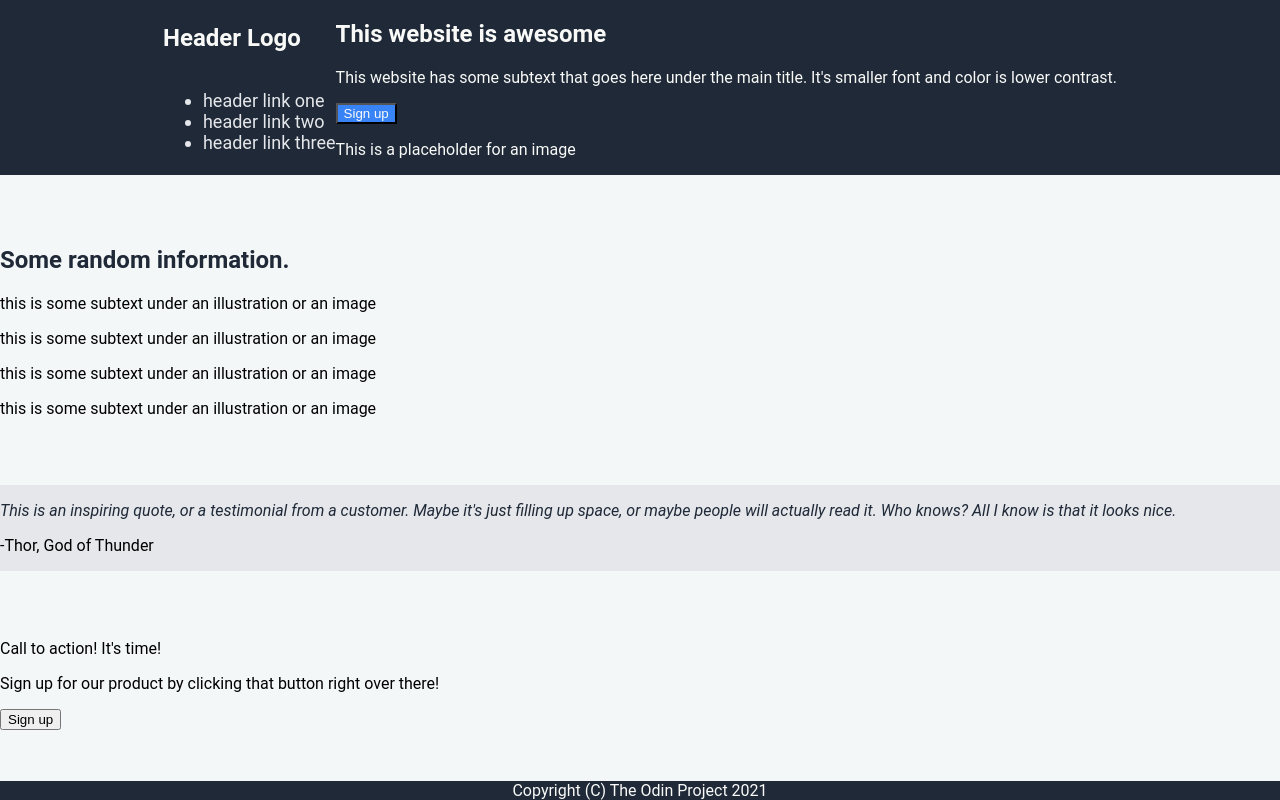
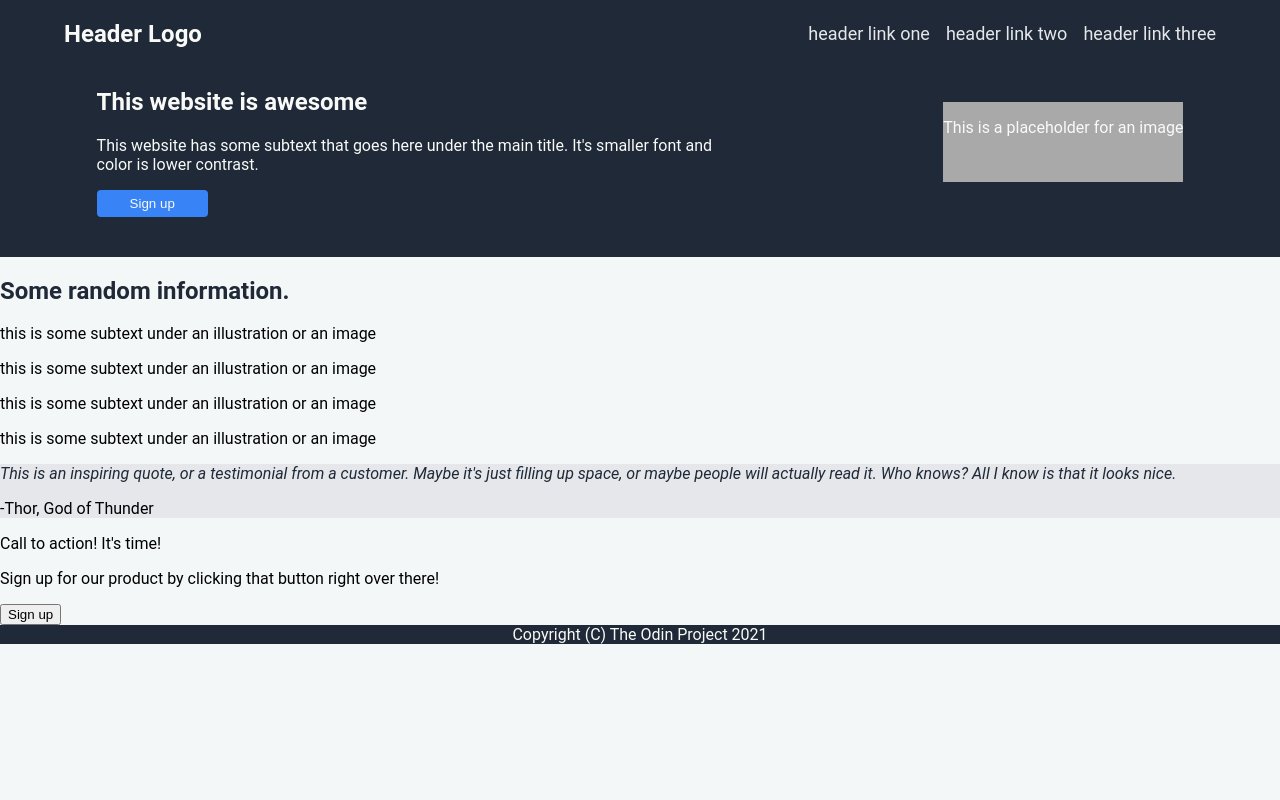
Before and after one commit to plamen5rov/TheOdinProject, a plain HTML site: page landing-page/index.html in a window 1280 px wide. Drawn offline with Linux system fonts and the light colour scheme.

Commit message:
feat: header section css refactoring

```diff
--- a/landing-page/index.html
+++ b/landing-page/index.html
@@ -1,8 +1,8 @@
 <!DOCTYPE html>
 <html lang="en">
   <head>
-    <meta charset="UTF-8">
-    <meta name="viewport" content="width=device-width, initial-scale=1.0">
+    <meta charset="UTF-8" />
+    <meta name="viewport" content="width=device-width, initial-scale=1.0" />
     <link rel="stylesheet" href="style.css" />
     <title>Landing Page Demo</title>
   </head>
@@ -10,18 +10,19 @@
     <header>
       <section id="top-menu">
         <h2>Header Logo</h2>
-    <nav>
         <ul>
           <li>header link one</li>
           <li>header link two</li>
           <li>header link three</li>
         </ul>
-    </nav>
       </section>
       <section id="header-section">
         <div class="title-area">
           <h1>This website is awesome</h1>
-        <p>This website has some subtext that goes here under the main title. It's smaller font and color is lower contrast.</p>
+          <p>
+            This website has some subtext that goes here under the main title.
+            It's smaller font and color is lower contrast.
+          </p>
           <button>Sign up</button>
         </div>
         <div class="img">
@@ -47,16 +48,21 @@
         <div class="img-div"></div>
         <p>this is some subtext under an illustration or an image</p>
       </div>
-
     </section>
     <section id="testimonial">
-        <p id="quote">This is an inspiring quote, or a testimonial from a customer. Maybe it's just filling up space, or maybe people will actually read it. Who knows? All I know is that it looks nice.</p>
+      <p id="quote">
+        This is an inspiring quote, or a testimonial from a customer. Maybe it's
+        just filling up space, or maybe people will actually read it. Who knows?
+        All I know is that it looks nice.
+      </p>
       <p id="signature">-Thor, God of Thunder</p>
     </section>
     <section id="CTA">
       <div class="cta-titles">
         <p class="cta-title">Call to action! It's time!</p>
-            <p class="cta-subtext">Sign up for our product by clicking that button right over there!</p>
+        <p class="cta-subtext">
+          Sign up for our product by clicking that button right over there!
+        </p>
       </div>
       <button>Sign up</button>
     </section>
--- a/landing-page/style.css
+++ b/landing-page/style.css
@@ -3,10 +3,6 @@ body {
   margin: 0;
   background-color: rgb(244, 247, 247);
   font-family: "Roboto", sans-serif;
-  display: flex;
-  flex-direction: column;
-  justify-content: space-between;
-  align-items: stretch;
   padding: 0;
 }
 
@@ -14,15 +10,27 @@ header,
 footer {
   display: flex;
   justify-content: center;
-  align-items: center;
+  /* align-items: center; */
   background-color: #1f2937;
   color: #f9faf8;
 }
 
+header {
+  flex-direction: column;
+}
+
 ul {
-  text-decoration: none;
+  list-style-type: none;
   font-size: 18px;
   color: #e5e7eb;
+  display: flex;
+  margin-right: 4rem;
+  justify-content: space-between;
+  align-items: center;
+}
+
+li {
+  padding-left: 16px;
 }
 
 h2 {
@@ -30,27 +38,52 @@ h2 {
   font-weight: extra-bold;
   color: #1f2937;
 }
-
+#header-section {
+  display: flex;
+  flex-direction: row;
+  justify-content: space-around;
+  margin-bottom: 40px;
+  margin-left: 4rem;
+}
 .title-area h1 {
   font-size: 48 px;
   font-weight: extra-bold;
   color: #f9faf8;
+  width: 50%;
+}
+
+.title-area p {
+  width: 80%;
 }
 
 .title-area button {
   font-size: 18 px;
   color: #f9faf8;
   background-color: #3883f6;
+  border: #3883f6;
+  border-radius: 4px;
+  padding: 6px 33px;
+}
+
+.img {
+  background-color: darkgrey;
+  /* min-width: 200 px; */
+  min-height: 80px;
+  margin-right: 4rem;
+  text-align: center;
+  display: flex;
+  align-self: center;
 }
 
 #top-menu {
   display: flex;
-  flex-direction: column;
+  flex-direction: row;
   justify-content: space-between;
 }
 #top-menu h2 {
   font-size: 24px;
   color: #f9faf8;
+  margin-left: 4rem;
 }
 
 #testimonial {
```
Lines whose indentation alone changed are shown as unchanged.
